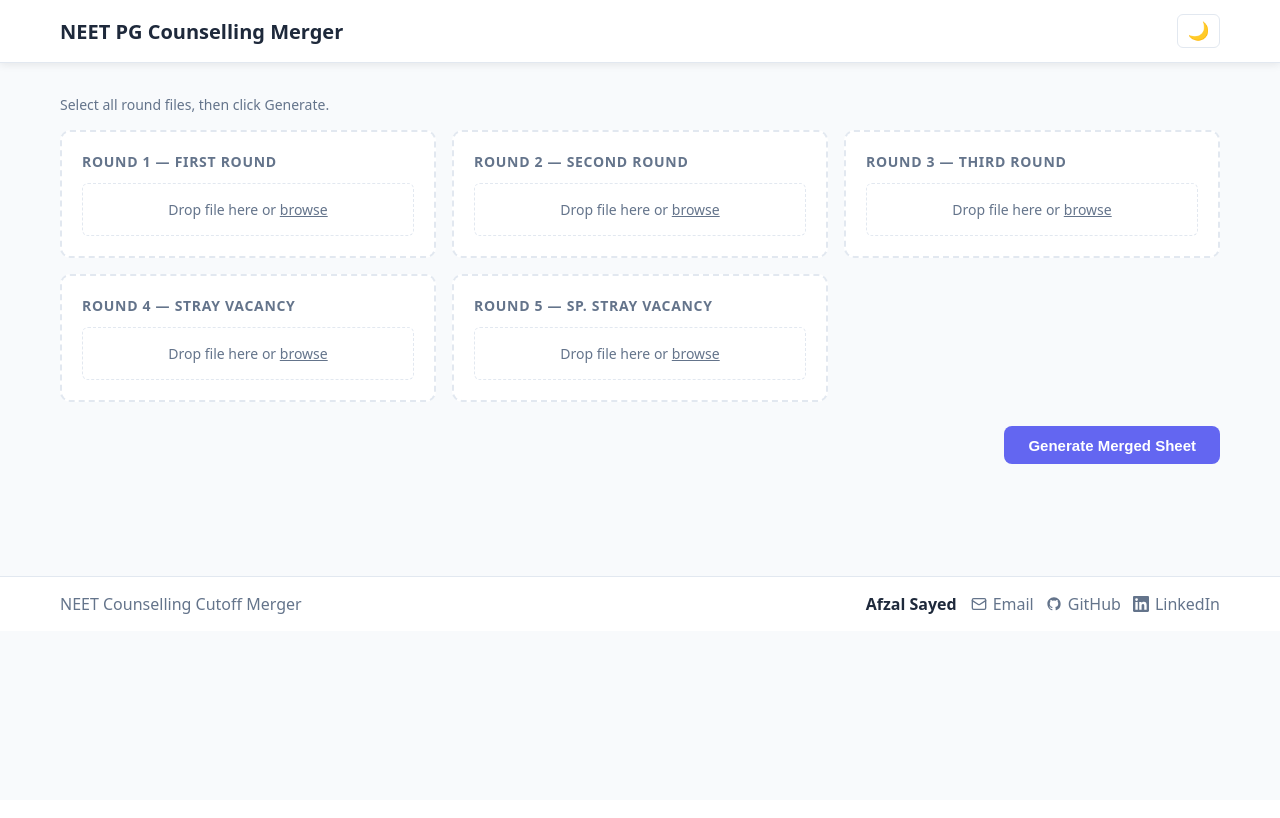
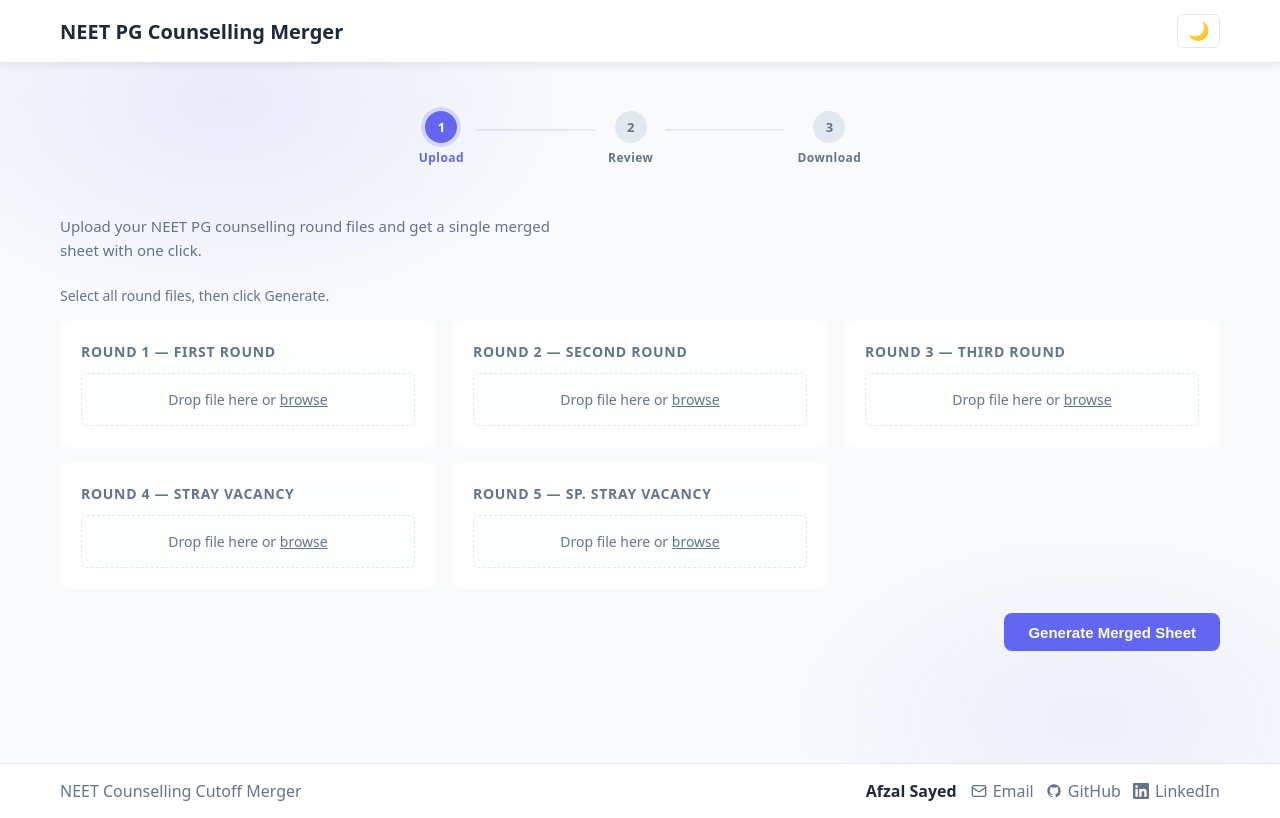
Before and after one commit to afzal-sayed/neet-counselling-cutoff-csv-merger, a Flask app: page / in a window 1280 px wide. Before the commit the page ends 614 px from the top, so only its background shows below. Run offline with Flask 3, Linux system fonts and the light colour scheme.

Commit message:
feat: full UI redesign — glass cards, step wizard, micro-interactions
- Step wizard (1→2→3) at top of main tracks Upload/Review/Download progress
- Hero tagline in upload section explains the tool at a glance
- Glass-morphism round cards with backdrop-filter blur and gradient background blobs
- Card hover lift, button press (scale), and section fade-in animations
- Progress bar shimmer animation; drag-over ring-pulse on upload cards
- Table row hover and modal glass effect in both light and dark modes

```diff
--- a/static/css/style.css
+++ b/static/css/style.css
@@ -41,9 +41,12 @@ section { margin-bottom: 2rem; }
 @media (max-width: 1023px) { .rounds-grid { grid-template-columns: repeat(2,1fr); } }
 @media (max-width: 639px)  { .rounds-grid { grid-template-columns: 1fr; } }
 
-.round-card { background: var(--surface); border: 2px dashed var(--border); border-radius: var(--radius); padding: 1.25rem; display: flex; flex-direction: column; gap: .75rem; transition: border-color var(--transition), box-shadow var(--transition); min-width: 0; }
-.round-card.has-file  { border-style: solid; border-color: var(--success); }
-.round-card.drag-over { border-color: var(--accent); box-shadow: 0 0 0 3px rgba(99,102,241,.2); }
+.round-card { background: rgba(255,255,255,.72); backdrop-filter: blur(14px); -webkit-backdrop-filter: blur(14px); border: 1px solid rgba(255,255,255,.55); border-radius: var(--radius); padding: 1.25rem; display: flex; flex-direction: column; gap: .75rem; transition: transform .2s ease, box-shadow .2s ease, border-color .2s ease, background .2s ease; min-width: 0; }
+[data-theme="dark"] .round-card { background: rgba(30,41,59,.72); border-color: rgba(255,255,255,.07); }
+@media (prefers-color-scheme: dark) { :root:not([data-theme="light"]) .round-card { background: rgba(30,41,59,.72); border-color: rgba(255,255,255,.07); } }
+.round-card:hover { transform: translateY(-2px); box-shadow: 0 10px 28px rgba(0,0,0,.11); }
+.round-card.has-file  { border-color: var(--success); background: rgba(34,197,94,.06); }
+.round-card.drag-over { border-color: var(--accent); animation: ring-pulse 1s ease infinite; }
 .card-label { font-weight: 600; font-size: .875rem; color: var(--text-muted); text-transform: uppercase; letter-spacing: .05em; }
 .drop-zone { border: 1px dashed var(--border); border-radius: 6px; padding: 1rem; text-align: center; cursor: pointer; font-size: .875rem; color: var(--text-muted); transition: var(--transition); }
 .drop-zone:hover { border-color: var(--accent); color: var(--accent); }
@@ -67,7 +70,7 @@ section { margin-bottom: 2rem; }
 /* ── Progress ──────────────────────────────────────────────────── */
 .stage-label  { font-size: .9375rem; margin-bottom: .75rem; color: var(--text-muted); }
 .progress-track { background: var(--border); border-radius: 999px; height: 10px; overflow: hidden; }
-.progress-fill  { height: 100%; background: var(--accent); border-radius: 999px; transition: width .4s ease; }
+.progress-fill  { height: 100%; background: linear-gradient(90deg, var(--accent) 0%, #818cf8 50%, var(--accent) 100%); background-size: 200% 100%; border-radius: 999px; transition: width .4s ease; animation: shimmer 2s linear infinite; }
 .progress-pct   { font-size: .8125rem; color: var(--text-muted); margin-top: .5rem; display: block; }
 
 /* ── Review Section ────────────────────────────────────────────── */
@@ -105,7 +108,51 @@ h2 { font-size: 1.125rem; font-weight: 700; margin-bottom: .75rem; }
 
 /* ── Modal ─────────────────────────────────────────────────────── */
 .modal-overlay { position: fixed; inset: 0; background: rgba(0,0,0,.5); display: flex; align-items: center; justify-content: center; z-index: 100; }
-.modal-box { background: var(--surface); border-radius: var(--radius); padding: 2rem; max-width: 420px; width: 90%; box-shadow: 0 20px 40px rgba(0,0,0,.2); }
+.modal-box { background: rgba(255,255,255,.85); backdrop-filter: blur(14px); -webkit-backdrop-filter: blur(14px); border: 1px solid rgba(255,255,255,.5); border-radius: var(--radius); padding: 2rem; max-width: 420px; width: 90%; box-shadow: 0 20px 40px rgba(0,0,0,.2); }
+[data-theme="dark"] .modal-box { background: rgba(30,41,59,.88); border-color: rgba(255,255,255,.1); }
+@media (prefers-color-scheme: dark) { :root:not([data-theme="light"]) .modal-box { background: rgba(30,41,59,.88); border-color: rgba(255,255,255,.1); } }
 .modal-box h3 { margin-bottom: .75rem; }
 .modal-box p  { font-size: .875rem; color: var(--text-muted); margin-bottom: 1.5rem; line-height: 1.5; }
 .modal-actions { display: flex; gap: .75rem; justify-content: flex-end; }
+
+/* ── Background Blobs ──────────────────────────────────────────── */
+body::before, body::after { content: ''; position: fixed; pointer-events: none; z-index: 0; border-radius: 50%; }
+body::before { top: -15%; left: -10%; width: 55%; height: 55%; background: radial-gradient(ellipse, rgba(99,102,241,.1) 0%, transparent 70%); }
+body::after  { bottom: -15%; right: -10%; width: 50%; height: 50%; background: radial-gradient(ellipse, rgba(99,102,241,.07) 0%, transparent 70%); }
+.app-header, .app-main, .app-footer { position: relative; z-index: 1; }
+
+/* ── Step Wizard ───────────────────────────────────────────────── */
+.step-wizard { display: flex; align-items: center; justify-content: center; gap: 0; margin-bottom: 2rem; padding: 1rem 0; }
+.step { display: flex; flex-direction: column; align-items: center; gap: .375rem; }
+.step-dot { width: 32px; height: 32px; border-radius: 50%; background: var(--border); display: flex; align-items: center; justify-content: center; font-size: .8125rem; font-weight: 700; color: var(--text-muted); transition: background .3s ease, color .3s ease, box-shadow .3s ease; }
+.step.active .step-dot { background: var(--accent); color: #fff; box-shadow: 0 0 0 4px rgba(99,102,241,.2); }
+.step.done   .step-dot { background: var(--success); color: #fff; }
+.step-label { font-size: .75rem; font-weight: 600; color: var(--text-muted); letter-spacing: .04em; transition: color .3s ease; }
+.step.active .step-label { color: var(--accent); }
+.step.done   .step-label { color: var(--success); }
+.step-track { flex: 1; height: 2px; background: var(--border); min-width: 60px; max-width: 120px; margin: 0 .75rem; margin-bottom: 1.1rem; border-radius: 1px; transition: background .4s ease; }
+.step-track.done { background: var(--success); }
+
+/* ── Hero Intro ────────────────────────────────────────────────── */
+.hero-intro { margin-bottom: 1.5rem; }
+.hero-subtitle { color: var(--text-muted); font-size: .9375rem; line-height: 1.6; max-width: 520px; }
+
+/* ── Keyframe Animations ───────────────────────────────────────── */
+@keyframes fadeInUp {
+  from { opacity: 0; transform: translateY(10px); }
+  to   { opacity: 1; transform: translateY(0); }
+}
+@keyframes shimmer {
+  0%   { background-position: -200% center; }
+  100% { background-position:  200% center; }
+}
+@keyframes ring-pulse {
+  0%, 100% { box-shadow: 0 0 0 3px rgba(99,102,241,.2); }
+  50%       { box-shadow: 0 0 0 8px rgba(99,102,241,0); }
+}
+.section-enter { animation: fadeInUp .28s ease both; }
+
+/* ── Micro-interactions ────────────────────────────────────────── */
+.btn-primary:active, .btn-secondary:active, .btn-download:active { transform: scale(0.97); }
+.match-table tbody tr { transition: background .15s ease; }
+.match-table tbody tr:hover { background: rgba(99,102,241,.04); }
--- a/static/js/app.js
+++ b/static/js/app.js
@@ -16,8 +16,24 @@ let matchDecisions = {};
 
 // ── DOM Helpers ────────────────────────────────────────────────────
 const $ = id => document.getElementById(id);
-const show = id => $(id).classList.remove('hidden');
 const hide = id => $(id).classList.add('hidden');
+function show(id) {
+  const node = $(id);
+  node.classList.remove('hidden');
+  node.classList.remove('section-enter');
+  void node.offsetWidth;
+  node.classList.add('section-enter');
+}
+function setStep(n) {
+  document.querySelectorAll('.step').forEach(s => {
+    const num = +s.dataset.step;
+    s.classList.toggle('active', num === n);
+    s.classList.toggle('done', num < n);
+  });
+  document.querySelectorAll('.step-track').forEach((t, i) => {
+    t.classList.toggle('done', i + 1 < n);
+  });
+}
 
 function el(tag, props = {}, children = []) {
   const node = document.createElement(tag);
@@ -178,6 +194,7 @@ function setProgress(pct, stage) {
 
 // ── Conflict Review ────────────────────────────────────────────────
 function showReview(matches) {
+  setStep(2);
   hide('progress-section');
   show('review-section');
   matchDecisions = {};
@@ -267,6 +284,7 @@ async function finalize() {
   });
   if (!resp.ok) { showError('Finalize failed'); return; }
 
+  setStep(3);
   hide('progress-section');
   show('download-section');
 }
@@ -296,6 +314,7 @@ function resetUI() {
   pendingMatches = [];
   matchDecisions = {};
   clearInterval(pollInterval);
+  setStep(1);
   buildCards();
   ['progress-section', 'review-section', 'download-section', 'error-section'].forEach(hide);
   show('upload-section');
--- a/templates/index.html
+++ b/templates/index.html
@@ -16,7 +16,27 @@
 
   <main class="app-main">
 
+    <div class="step-wizard" id="step-wizard" aria-label="Progress steps">
+      <div class="step active" data-step="1">
+        <div class="step-dot"><span>1</span></div>
+        <span class="step-label">Upload</span>
+      </div>
+      <div class="step-track"></div>
+      <div class="step" data-step="2">
+        <div class="step-dot"><span>2</span></div>
+        <span class="step-label">Review</span>
+      </div>
+      <div class="step-track"></div>
+      <div class="step" data-step="3">
+        <div class="step-dot"><span>3</span></div>
+        <span class="step-label">Download</span>
+      </div>
+    </div>
+
     <section id="upload-section">
+      <div class="hero-intro">
+        <p class="hero-subtitle">Upload your NEET PG counselling round files and get a single merged sheet with one click.</p>
+      </div>
       <p class="section-hint">Select all round files, then click Generate.</p>
       <div class="rounds-grid" id="rounds-grid"></div>
       <div class="generate-bar">
```
